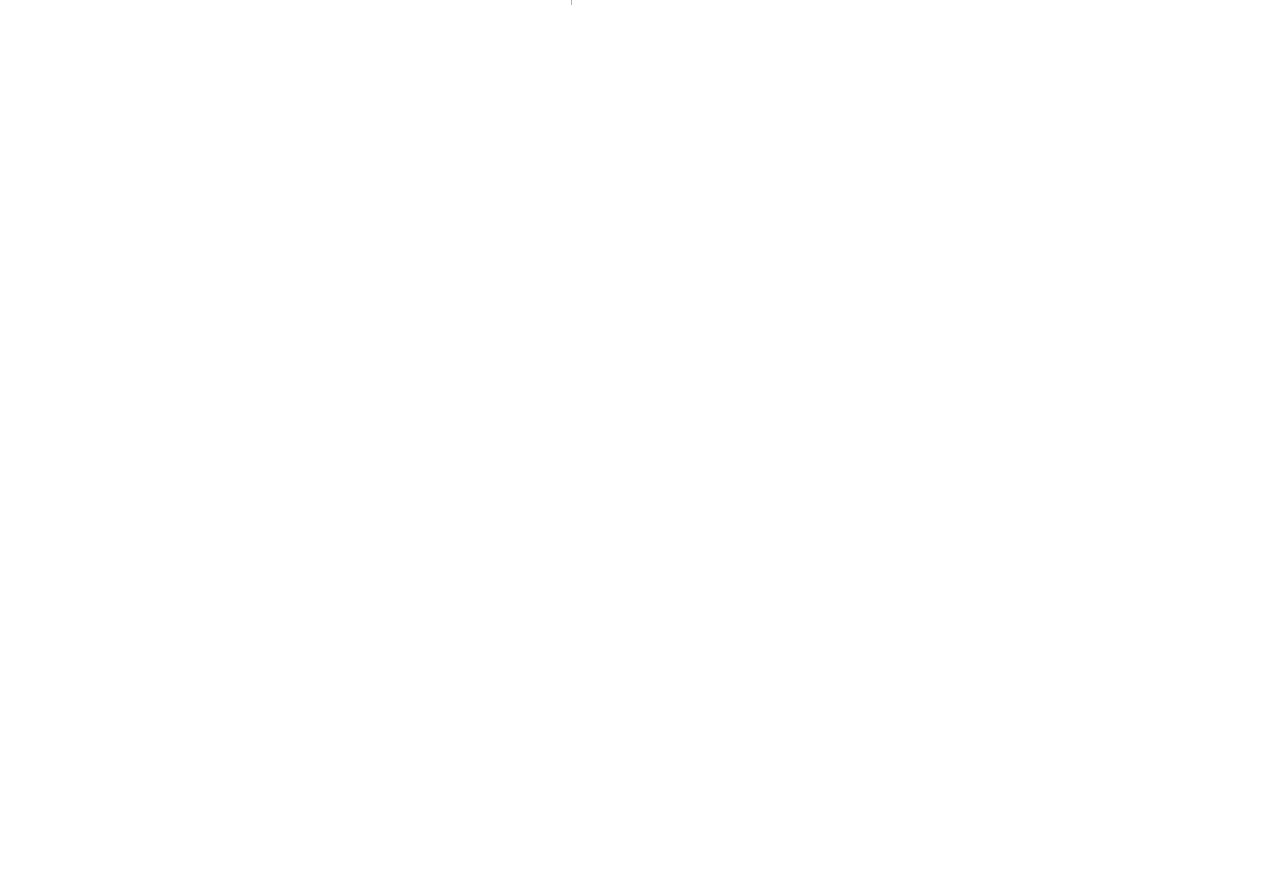
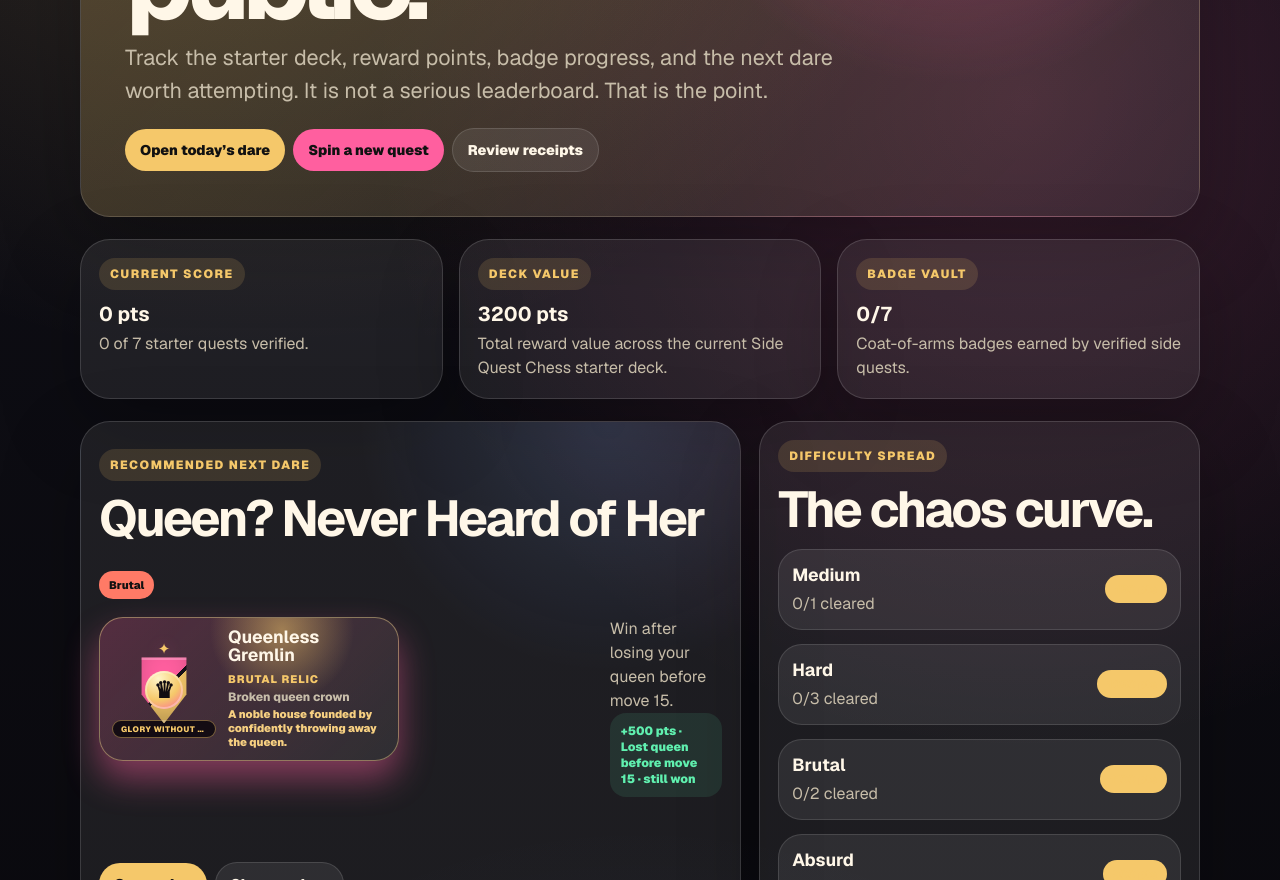
Before and after one commit to andreasnordenadler/cc, a Next.js app: page /scoreboard in a window 1280 px wide. Before the commit this address had no page. Shown: the part 420-1300 px from the top of the page. Before the commit the page ends 800 px from the top, so only its background shows below. Built offline with nearby package versions, Linux system fonts and the light colour scheme; no server answers.

Commit message:
Add Side Quest Chess scoreboard

```diff
--- /dev/null
+++ b/src/app/scoreboard/page.tsx
@@ -0,0 +1,138 @@
+import Link from "next/link";
+import { auth, currentUser } from "@clerk/nextjs/server";
+import ChallengeBadge from "@/components/challenge-badge";
+import SiteNav from "@/components/site-nav";
+import { CHALLENGES } from "@/lib/challenges";
+import {
+  getActiveChallenge,
+  getChallengeProgress,
+  type UserMetadataRecord,
+} from "@/lib/user-metadata";
+
+const DIFFICULTY_ORDER = ["Easy", "Medium", "Hard", "Brutal", "Absurd"] as const;
+
+export default async function ScoreboardPage() {
+  const { userId } = await auth();
+  const user = userId ? await currentUser() : null;
+  const metadata = user?.publicMetadata ? (user.publicMetadata as UserMetadataRecord) : {};
+  const progress = getChallengeProgress(metadata);
+  const activeChallenge = getActiveChallenge(metadata);
+  const completedIds = new Set(progress.completedChallengeIds);
+  const totalDeckPoints = CHALLENGES.reduce((sum, challenge) => sum + challenge.reward, 0);
+  const nextQuest =
+    CHALLENGES.find((challenge) => !completedIds.has(challenge.id) && challenge.id !== activeChallenge?.id) ??
+    CHALLENGES.find((challenge) => challenge.id === activeChallenge?.id) ??
+    CHALLENGES[0];
+  const earnedBadges = CHALLENGES.filter((challenge) => completedIds.has(challenge.id));
+
+  return (
+    <main className="site-shell">
+      <SiteNav isSignedIn={Boolean(userId)} active="scoreboard" />
+
+      <div className="content-wrap">
+        <section className="hero-card">
+          <span className="eyebrow">Quest scoreboard</span>
+          <h1>Your bad-idea score, in public.</h1>
+          <p className="hero-copy">
+            Track the starter deck, reward points, badge progress, and the next dare worth attempting. It is not a serious leaderboard. That is the point.
+          </p>
+          <div className="button-row hero-actions">
+            <Link href="/today" className="button primary">Open today’s dare</Link>
+            <Link href="/random" className="button pink">Spin a new quest</Link>
+            <Link href="/proof-log" className="button secondary">Review receipts</Link>
+          </div>
+        </section>
+
+        <section className="grid" aria-label="Scoreboard summary">
+          <Fact label="Current score" value={`${progress.totalRewardPoints} pts`} copy={`${progress.totalCompletedChallenges} of ${CHALLENGES.length} starter quests verified.`} />
+          <Fact label="Deck value" value={`${totalDeckPoints} pts`} copy="Total reward value across the current Side Quest Chess starter deck." />
+          <Fact label="Badge vault" value={`${earnedBadges.length}/${CHALLENGES.length}`} copy="Coat-of-arms badges earned by verified side quests." />
+        </section>
+
+        <section className="hero-grid">
+          <article className="mission-card active-run-card">
+            <div className="section-head">
+              <div>
+                <span className="eyebrow">Recommended next dare</span>
+                <h2>{nextQuest.title}</h2>
+              </div>
+              <span className="badge danger">{nextQuest.difficulty}</span>
+            </div>
+            <div className="challenge-card-title-row">
+              <ChallengeBadge challenge={nextQuest} earned={completedIds.has(nextQuest.id)} />
+              <div>
+                <p>{nextQuest.objective}</p>
+                <div className="proof-line">+{nextQuest.reward} pts · {nextQuest.proofCallout}</div>
+              </div>
+            </div>
+            <div className="button-row hero-actions">
+              <Link href={`/challenges/${nextQuest.id}`} className="button primary">Open rules</Link>
+              <Link href={`/dare/${nextQuest.id}`} className="button secondary">Share as dare</Link>
+            </div>
+          </article>
+
+          <aside className="mission-card">
+            <span className="eyebrow">Difficulty spread</span>
+            <h2>The chaos curve.</h2>
+            <div className="run-status">
+              {DIFFICULTY_ORDER.map((difficulty) => {
+                const challenges = CHALLENGES.filter((challenge) => challenge.difficulty === difficulty);
+                if (challenges.length === 0) return null;
+
+                const reward = challenges.reduce((sum, challenge) => sum + challenge.reward, 0);
+                const completed = challenges.filter((challenge) => completedIds.has(challenge.id)).length;
+
+                return (
+                  <div className="profile-strip" key={difficulty}>
+                    <div>
+                      <strong>{difficulty}</strong>
+                      <p>{completed}/{challenges.length} cleared</p>
+                    </div>
+                    <span className="badge gold">{reward} pts</span>
+                  </div>
+                );
+              })}
+            </div>
+          </aside>
+        </section>
+
+        <section className="big-grid" aria-label="Starter deck scorecards">
+          {CHALLENGES.map((challenge) => {
+            const earned = completedIds.has(challenge.id);
+            const active = activeChallenge?.id === challenge.id;
+
+            return (
+              <article className="challenge-card" key={challenge.id}>
+                <div className="card-meta">
+                  <span>{challenge.category}</span>
+                  <span className={`badge ${earned ? "green" : active ? "blue" : "gold"}`}>
+                    {earned ? "earned" : active ? "active" : `+${challenge.reward} pts`}
+                  </span>
+                </div>
+                <ChallengeBadge challenge={challenge} earned={earned} />
+                <h3>{challenge.title}</h3>
+                <p>{challenge.objective}</p>
+                <div className="proof-line">{challenge.badgeIdentity.heraldry.motto} · {challenge.proofCallout}</div>
+                <div className="card-footer">
+                  <strong>{challenge.difficulty}</strong>
+                  <span>{challenge.completionRate}</span>
+                  <Link href={`/challenges/${challenge.id}`}>Quest</Link>
+                </div>
+              </article>
+            );
+          })}
+        </section>
+      </div>
+    </main>
+  );
+}
+
+function Fact({ label, value, copy }: { label: string; value: string; copy: string }) {
+  return (
+    <article className="stat-card mission-card">
+      <span className="eyebrow">{label}</span>
+      <h3>{value}</h3>
+      <p>{copy}</p>
+    </article>
+  );
+}
--- a/src/components/site-nav.tsx
+++ b/src/components/site-nav.tsx
@@ -1,7 +1,7 @@
 import Image from "next/image";
 import Link from "next/link";
 
-type ActiveNavItem = "home" | "today" | "random" | "path" | "challenges" | "badges" | "connect" | "account" | "result" | "proof-log";
+type ActiveNavItem = "home" | "today" | "random" | "path" | "challenges" | "badges" | "scoreboard" | "connect" | "account" | "result" | "proof-log";
 
 type SiteNavProps = {
   isSignedIn: boolean;
@@ -29,6 +29,7 @@ export default function SiteNav({ isSignedIn, active }: SiteNavProps) {
           <Link href="/challenges" className={active === "challenges" ? "active" : undefined}>Challenges</Link>
           <Link href="/path" className={active === "path" ? "active" : undefined}>Path</Link>
           <Link href="/badges" className={active === "badges" ? "active" : undefined}>Badges</Link>
+          <Link href="/scoreboard" className={active === "scoreboard" ? "active" : undefined}>Score</Link>
           <Link href="/connect" className={active === "connect" ? "active" : undefined}>Connect</Link>
           <Link href="/result" className={active === "result" ? "active" : undefined}>Proof card</Link>
           <Link href="/proof-log" className={active === "proof-log" ? "active" : undefined}>Proof log</Link>
```
Also changed, not shown: src/app/page.tsx (+8 -0 lines), 2 other files (tests, documents, lock files or other folders).
